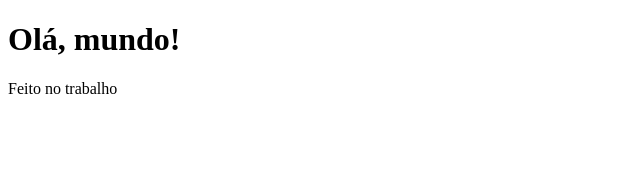
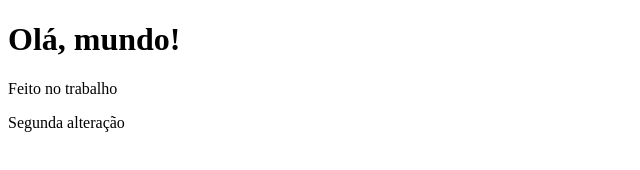
Before and after one commit to Arthuralann/1commit, a plain HTML site: page index.html in a window 1280 px wide. Shown: the whole page, without its empty margins (0-640 px from the left). Drawn offline with Linux system fonts and the light colour scheme.

Commit message:
segunda alteração

```diff
--- a/index.html
+++ b/index.html
@@ -9,6 +9,7 @@
 
         <h1>Olá, mundo!</h1>
         <p>Feito no trabalho</p>
+        <p>Segunda alteração</p>
 
 </body>
 </html>
```
